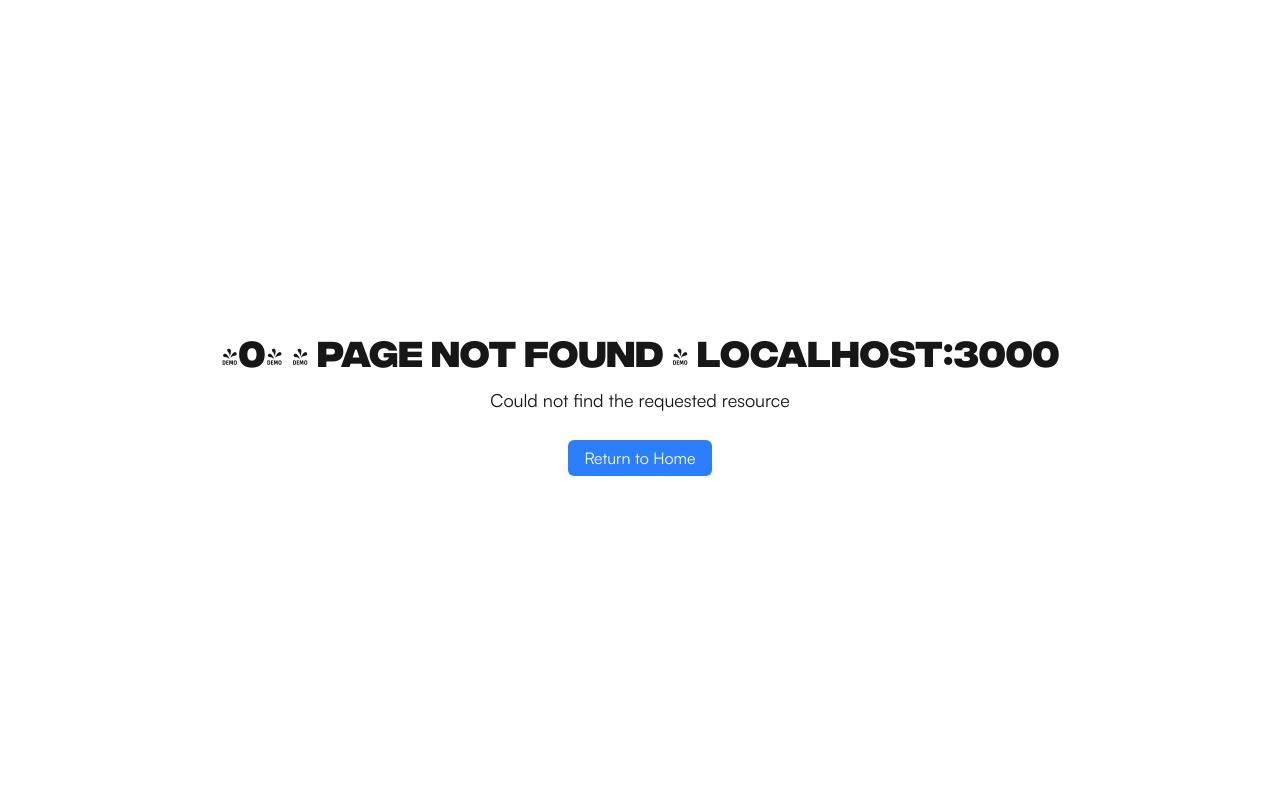
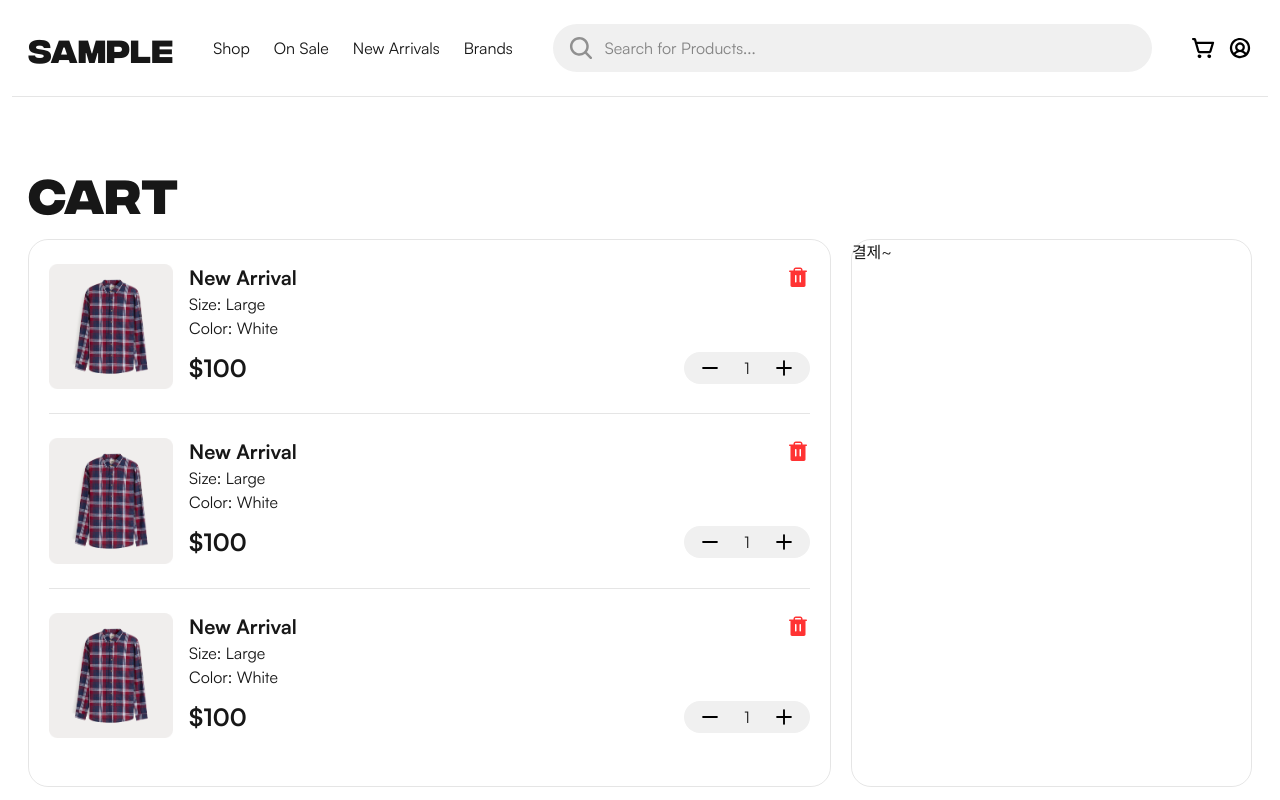
Before and after one commit to mnias/practice-store, a Next.js app: page /cart in a window 1280 px wide. Before the commit this address had no page. Shown: the top 800 px of the page. Built offline with nearby package versions, Linux system fonts and the light colour scheme.

Commit message:
장바구니 카트 아이템

```diff
--- /dev/null
+++ b/src/app/(share-header-footer)/cart/page.tsx
@@ -0,0 +1,46 @@
+import CartProduct from '@/components/common/product/cart-product';
+
+const products = [
+  {
+    id: 1,
+    name: 'New Arrival',
+    src: '/products/checkered-shirt.png',
+    star: 4.5,
+    price: 100,
+    listPrice: 120,
+  },
+  {
+    id: 2,
+    name: 'New Arrival',
+    src: '/products/checkered-shirt.png',
+    star: 4.5,
+    price: 100,
+    listPrice: 120,
+  },
+  {
+    id: 3,
+    name: 'New Arrival',
+    src: '/products/checkered-shirt.png',
+    star: 4.5,
+    price: 100,
+    listPrice: 120,
+  },
+];
+
+export default function CartPage() {
+  return (
+    <div className="mx-auto flex w-full max-w-[1256px] flex-col border-t border-t-black/10 px-4">
+      <div className="mt-[50px] mb-[20px] text-3xl font-bold md:mt-[70px] md:mb-[24px] md:text-5xl">Cart</div>
+      <div className="flex flex-col gap-5 md:flex-row">
+        <div className="flex flex-2/3 flex-col gap-4 divide-y divide-gray-10 rounded-[20px] border border-gray-10 p-4 md:gap-6 md:px-5 md:py-6">
+          {products.map(product => (
+            <div key={product.id} className="pb-4 md:pb-6">
+              <CartProduct product={product} />
+            </div>
+          ))}
+        </div>
+        <div className="flex-1/3 rounded-[20px] border border-gray-10">결제~</div>
+      </div>
+    </div>
+  );
+}
--- /dev/null
+++ b/src/components/common/product/cart-product.tsx
@@ -0,0 +1,35 @@
+'use client';
+import { Product } from '@/types/product/product.interface';
+import Image from 'next/image';
+import AmountButton from '../button/amount-button';
+import { useState } from 'react';
+
+interface Props {
+  product: Product;
+}
+
+export default function CartProduct({ product }: Props) {
+  const [amount, setAmount] = useState<number>(1);
+
+  return (
+    <div className="flex h-auto w-full flex-row gap-3 md:gap-4">
+      <Image src={product.src} alt={`${product.name} image`} width={124} height={124} />
+      <div className="flex flex-1 flex-col">
+        <div className="flex flex-row justify-between">
+          <div className="line-clamp-1 text-base font-extrabold md:text-xl">{product.name}</div>
+          <button className="cursor-pointer">
+            <Image src="/ic_trash_can.svg" alt="trash can icon" width={24} height={24} />
+          </button>
+        </div>
+        <div>Size: Large</div>
+        <div>Color: White</div>
+        <div className="mt-3 flex flex-row justify-between">
+          <div className="text-xl font-extrabold md:text-2xl">${product.price}</div>
+          <div className="min-h[32px] md:min-h[44px] min-w-[105px] md:min-w-[126px]">
+            <AmountButton amount={amount} onChange={setAmount} />
+          </div>
+        </div>
+      </div>
+    </div>
+  );
+}
--- a/src/components/main/header/menu-items.tsx
+++ b/src/components/main/header/menu-items.tsx
@@ -1,10 +1,13 @@
 import Image from 'next/image';
+import Link from 'next/link';
 
 export default function MenuItems() {
   return (
     <div className="flex items-center gap-3">
       <Image className="flex md:hidden" src="/ic_search_black.svg" alt="search black icon" width={24} height={24} />
-      <Image className="shrink-0" src="/ic_cart.svg" alt="cart icon" width={24} height={24} />
+      <Link href="/cart">
+        <Image className="shrink-0" src="/ic_cart.svg" alt="cart icon" width={24} height={24} />
+      </Link>
       <Image className="shrink-0" src="/ic_mypage.svg" alt="mypage icon" width={24} height={24} />
     </div>
   );
```
Also changed, not shown: public/ic_trash_can.svg (added).
